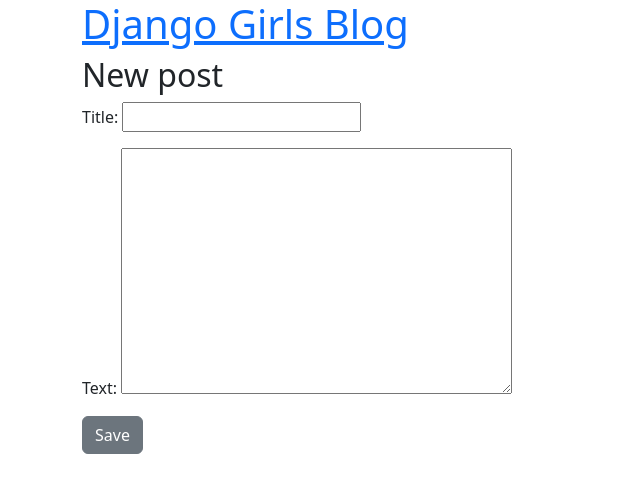
After one commit to tammy357/my-first-blog, a Django app: page /post/new/ in a window 1280 px wide. The commit adds this page. Shown: the top 493 px of the page, without its empty margins (0-640 px from the left). Run offline with Django 5.2, Linux system fonts and the light colour scheme.

Commit message:
Added views to create/edit blog post inside the site.

```diff
--- /dev/null
+++ b/blog/forms.py
@@ -0,0 +1,9 @@
+from django import forms
+
+from .models import Post
+
+class PostForm(forms.ModelForm):
+
+    class Meta:
+        model = Post
+        fields = ('title', 'text')
--- a/blog/templates/blog/base.html
+++ b/blog/templates/blog/base.html
@@ -10,10 +10,15 @@
     <body>
         <header class="page-header">
             <div class="container">
+                {% if user.is_authenticated %}
+                    <a href="{% url 'post_new' %}" class="top-menu">
+                        {% include './icons/file-earmark-plus.svg' %}
+                    </a>
+                {% endif %}
                 <h1><a href="/">Django Girls Blog</a></h1>
             </div>
         </header>
-    <main class="container">
+        <main class="content container">
             <div class="row">
                 <div class="col">
                     {% block content %}
--- a/blog/templates/blog/post_details.html
+++ b/blog/templates/blog/post_details.html
@@ -2,6 +2,11 @@
 
 {% block content %}
     <article class="post">
+        <aside class="actions">
+            <a class="btn btn-secondary" href="{% url 'post_edit' pk=post.pk %}">
+                {% include './icons/pencil-fill.svg' %}
+            </a>
+        </aside>
         {% if post.published_date %}
             <time class="date">
                 {{ post.published_date }}
--- /dev/null
+++ b/blog/templates/blog/post_edit.html
@@ -0,0 +1,9 @@
+{% extends 'blog/base.html' %}
+
+{% block content %}
+    <h2>New post</h2>
+    <form method="POST" class="post-form">{% csrf_token %}
+        {{ form.as_p }}
+        <button type="submit" class="save btn btn-secondary">Save</button>
+    </form>
+{% endblock %}
--- a/blog/urls.py
+++ b/blog/urls.py
@@ -4,4 +4,5 @@
 urlpatterns = [
     path('', views.post_list, name='post_list'),
     path('post/<int:pk>/', views.post_detail, name='post_detail'),
+    path('post/new/', views.post_new, name='post_new'),
 ]
--- a/blog/views.py
+++ b/blog/views.py
@@ -2,6 +2,8 @@
 from django.utils import timezone
 from .models import Post
 from django.shortcuts import render, get_object_or_404
+from .forms import PostForm
+
 
 def post_list(request):
     posts = Post.objects.filter(published_date__lte=timezone.now()).order_by('published_date')
@@ -10,3 +12,30 @@
 def post_detail(request, pk):
     post = get_object_or_404(Post, pk=pk)
     return render(request, 'blog/post_details.html', {'post': post})
+
+def post_new(request):
+    if request.method == "POST":
+        form = PostForm(request.POST)
+        if form.is_valid():
+            post = form.save(commit=False)
+            post.author = request.user
+            post.published_date = timezone.now()
+            post.save()
+            return redirect('post_detail', pk=post.pk)
+    else:
+        form = PostForm()
+    return render(request, 'blog/post_edit.html', {'form': form})
+
+def post_edit(request, pk):
+    post = get_object_or_404(Post, pk=pk)
+    if request.method == "POST":
+        form = PostForm(request.POST, instance=post)
+        if form.is_valid():
+            post = form.save(commit=False)
+            post.author = request.user
+            post.published_date = timezone.now()
+            post.save()
+            return redirect('post_detail', pk=post.pk)
+    else:
+        form = PostForm(instance=post)
+    return render(request, 'blog/post_edit.html', {'form': form})
```
Also changed, not shown: blog/templates/blog/icons/file-earmark-plus.svg (added). Lines whose indentation alone changed are shown as unchanged.
